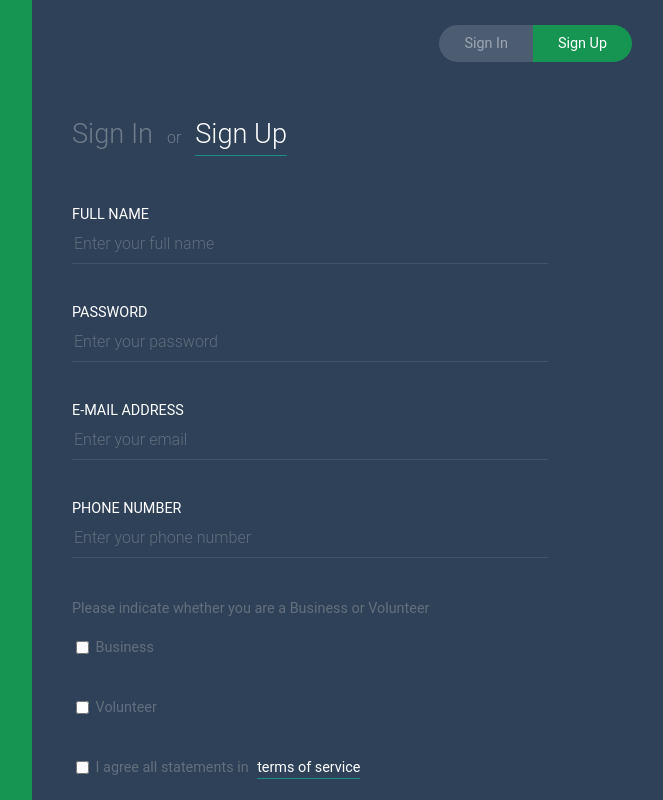
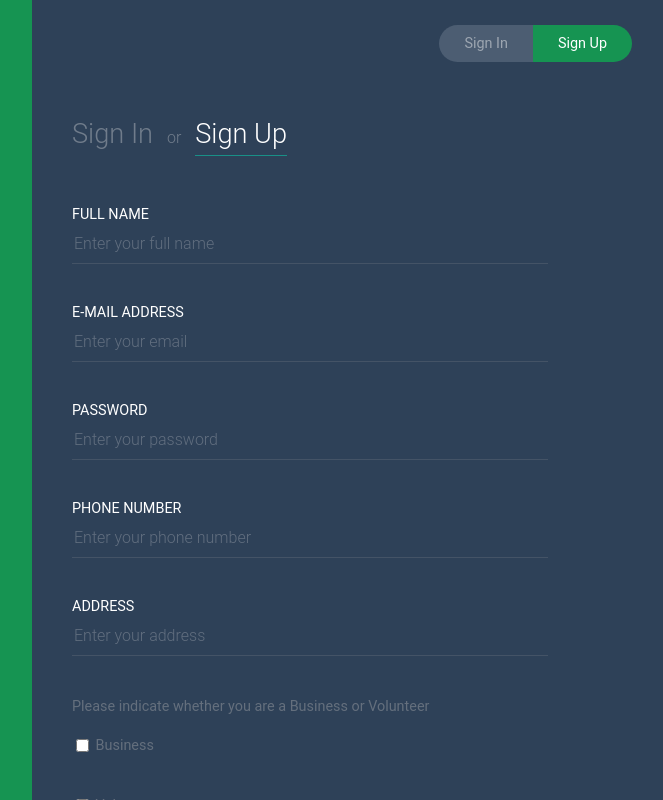
Before and after one commit to Replate1/Front-End, a React (Create React App) app in the folder replate/: page / in a window 1280 px wide. Shown: the whole page, without its empty margins (608-1271 px from the left). Built offline with nearby package versions, Linux system fonts and the light colour scheme; a web font is replaced by a local one.

Commit message:
Address added to signup form

```diff
--- a/replate/src/pages/SignUpForm.js
+++ b/replate/src/pages/SignUpForm.js
@@ -42,16 +42,20 @@ class SignUpForm extends Component {
                 <input type="text" id="name" className="FormField__Input" placeholder="Enter your full name" name="name" value={this.state.name} onChange={this.handleChange} />
               </div>
               <div className="FormField">
+                <label className="FormField__Label" htmlFor="email">E-Mail Address</label>
+                <input type="email" id="email" className="FormField__Input" placeholder="Enter your email" name="email" value={this.state.email} onChange={this.handleChange} />
+              </div>
+              <div className="FormField">
                 <label className="FormField__Label" htmlFor="password">Password</label>
                 <input type="password" id="password" className="FormField__Input" placeholder="Enter your password" name="password" value={this.state.password} onChange={this.handleChange} />
               </div>
               <div className="FormField">
-                <label className="FormField__Label" htmlFor="email">E-Mail Address</label>
-                <input type="email" id="email" className="FormField__Input" placeholder="Enter your email" name="email" value={this.state.email} onChange={this.handleChange} />
+                <label className="FormField__Label" htmlFor="email">Phone Number</label>
+                <input type="email" id="email" className="FormField__Input" placeholder="Enter your phone number" name="phone" value={this.state.phone} onChange={this.handleChange} />
               </div>
               <div className="FormField">
-                <label className="FormField__Label" htmlFor="email">Phone Number</label>
-                <input type="email" id="email" className="FormField__Input" placeholder="Enter your phone number" name="phone" value={this.state.phone} onChange={this.handleChange} />
+                <label className="FormField__Label" htmlFor="address">Address</label>
+                <input type="email" id="email" className="FormField__Input" placeholder="Enter your address" name="address" value={this.state.address} onChange={this.handleChange} />
               </div>
               <div className="FormField">
                 <label className="FormField__CheckboxLabel" htmlFor="type">Please indicate whether you are a Business or Volunteer<br></br><br></br>
```
